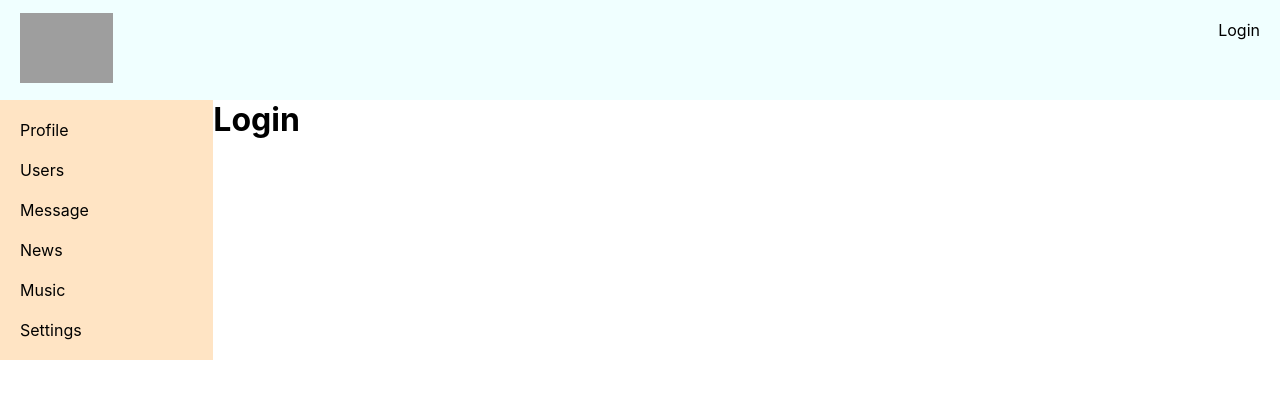
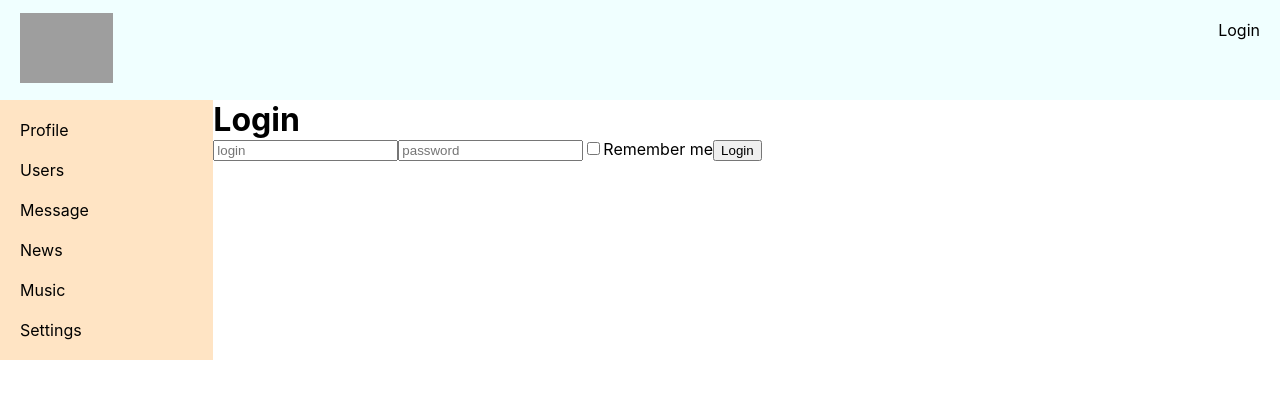
Before and after one commit to Anna-Bekreneva/social-network, a React (Create React App) app: page /login in a window 1280 px wide. Shown: the top 398 px of the page. Built offline with nearby package versions, Linux system fonts and the light colour scheme; no server answers; grey boxes are pictures that could not be loaded.

Commit message:
lesson 75

```diff
--- a/src/components/Login/Login.tsx
+++ b/src/components/Login/Login.tsx
@@ -1,5 +1,34 @@
 import React from 'react';
+import {Field, InjectedFormProps, reduxForm} from "redux-form";
+
+type FormDataType = {
+    login: string
+    password: string
+    rememberMe: boolean
+}
+
+const LoginForm: React.FC<InjectedFormProps<FormDataType>> = (props) => {
+    return (
+        <form action="#" onSubmit={props.handleSubmit}>
+            <Field placeholder="login" component="input" name="login" type="text"/>
+            <Field placeholder="password" component="input" name="password" type="text"/>
+            <label>
+                <Field component="input" name="RememberMe" type="checkbox"/>
+                Remember me
+            </label>
+            <button type="submit">Login</button>
+        </form>
+    )
+}
+
+const LoginReduxForm = reduxForm<FormDataType>({form: 'login'})(LoginForm)
 
 export const Login = () => {
-	return <h1>Login</h1>
+    const onSubmit = (formData: FormDataType) => console.log(formData)
+    return (
+        <div>
+            <h1>Login</h1>
+            <LoginReduxForm onSubmit={onSubmit}/>
+        </div>
+    )
 }
--- a/src/redux/redux-store.ts
+++ b/src/redux/redux-store.ts
@@ -5,17 +5,20 @@
 import UsersReducer from './users-reducer';
 import {authReducer} from './auth-reducer';
 import thunk from 'redux-thunk';
+import {reducer as formReducer} from 'redux-form';
 
 const rootReducer = combineReducers({
 	profile: profileReducer,
 	dialogs: dialogsReducer,
 	sidebar: sidebarReducer,
 	users: UsersReducer,
-	auth: authReducer
+	auth: authReducer,
+	form: formReducer
 });
 
 export const store = createStore(rootReducer, applyMiddleware(thunk));
 
-export type DispatchType = ReturnType<typeof store.dispatch>
+export type AppStateType = ReturnType<typeof rootReducer>
 
-export type AppStateType = ReturnType<typeof rootReducer>
+//@ts-ignore
+window.store = store
```
